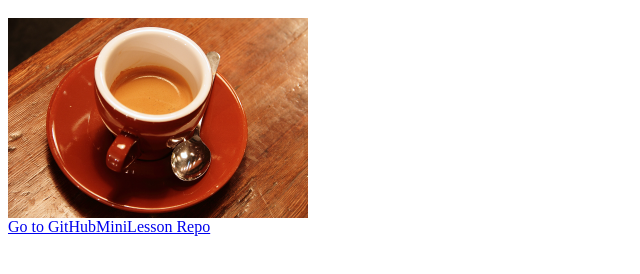
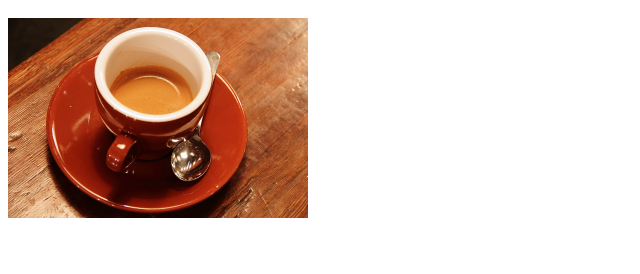
Before and after one commit to mkanchanag/mkanchanag.github.io, a plain HTML site: page index.html in a window 1280 px wide. Shown: the part 48-322 px from the top of the page, without its empty margins (0-640 px from the left). Drawn offline with Linux system fonts and the light colour scheme.

Commit message:
Update index.html

```diff
--- a/index.html
+++ b/index.html
@@ -1,9 +1,4 @@
 <html>
     <h1>Kanchana's Portfolio</h1>
     <img src="./coffee.png" width = "300" />
-    <div>
-        <a href="https://mkanchanag.github.io/GitHubMiniLesson">
-            Go to GitHubMiniLesson Repo
-        </a>
-    </div>
 </html>
```
